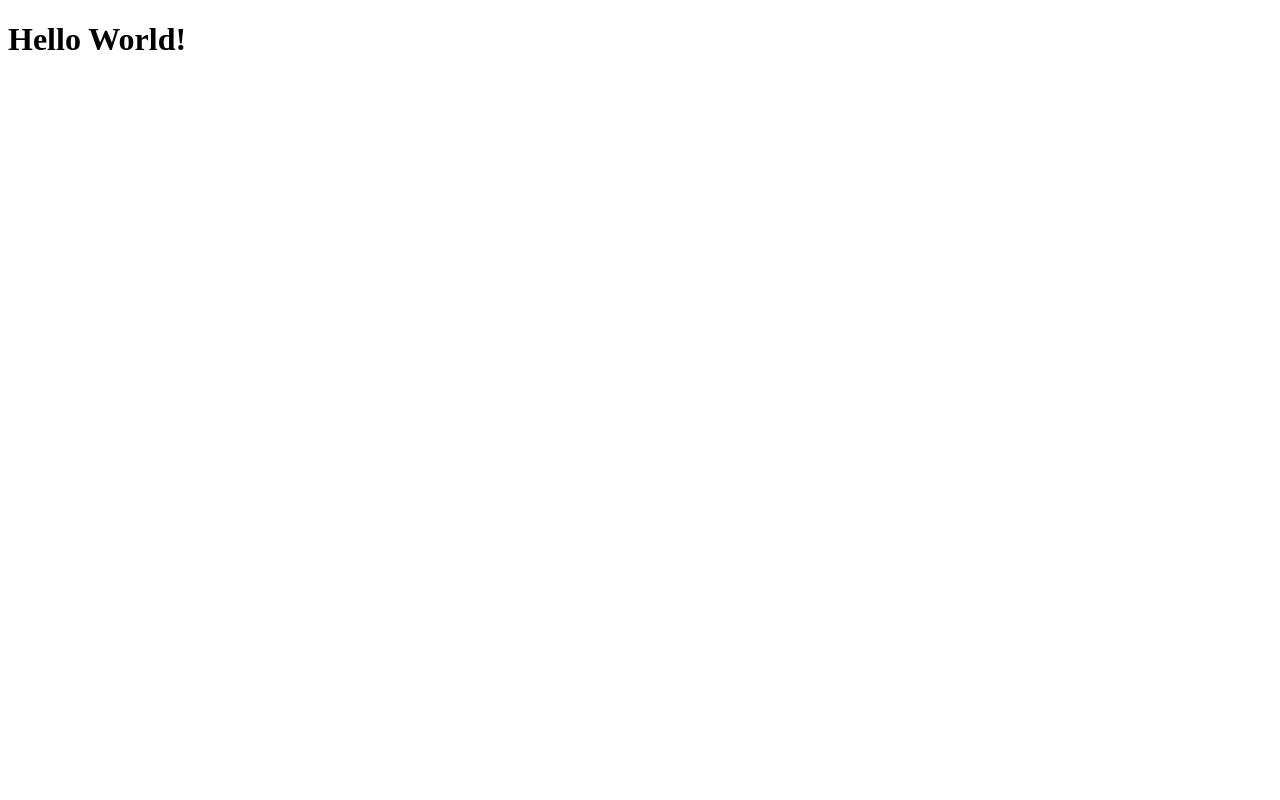
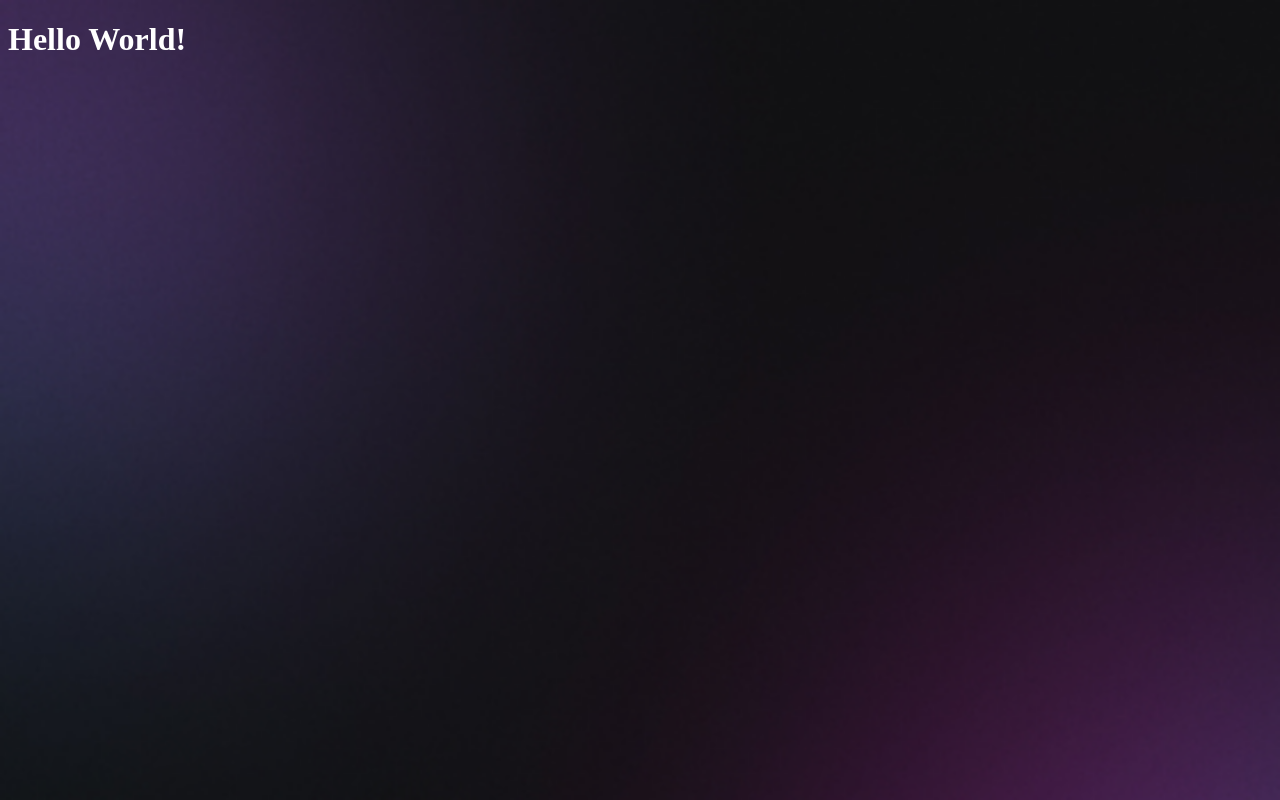
Before and after one commit to Rubendvb/dev-links-discover, a plain HTML site: page index.html in a window 1280 px wide. Drawn offline with Linux system fonts and the light colour scheme.

Commit message:
add background image

```diff
--- a/index.html
+++ b/index.html
@@ -4,6 +4,8 @@
     <meta charset="UTF-8" />
     <meta name="viewport" content="width=device-width, initial-scale=1.0" />
     <title>Dev Links</title>
+
+    <link rel="stylesheet" href="style.css" />
   </head>
   <body>
     <h1>Hello World!</h1>
--- /dev/null
+++ b/style.css
@@ -0,0 +1,10 @@
+body {
+  /* background-image: url('./assets/assets/bg-mobile.jpg');
+  background-repeat: no-repeat;
+  background-position: top center;
+  background-size: cover; */
+
+  /* background: color image repeat position/size */
+  background: url('./assets/assets/bg-mobile.jpg') no-repeat top center/cover;
+  color: #fff;
+}
```
Also changed, not shown: assets/assets/avatar-light.png (added), assets/assets/avatar.png (added), assets/assets/bg-desktop-light.jpg (added), assets/assets/bg-desktop.jpg (added), assets/assets/bg-mobile-light.jpg (added), assets/assets/bg-mobile.jpg (added), assets/assets/moon-stars.svg (added), assets/assets/sun.svg (added), 1 other file.
